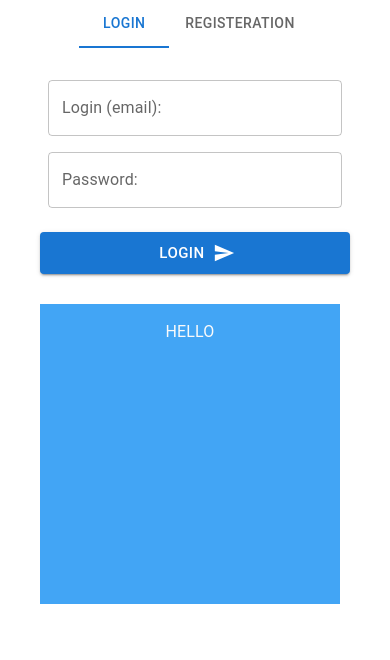
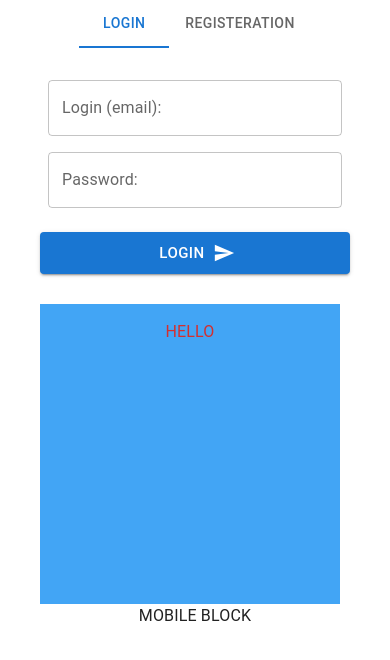
Before and after one commit to dimovich85/strapi-react, a React (Create React App) app: page / in a window 390 px wide. Shown: the top 660 px of the page. Built offline with nearby package versions, Linux system fonts and the light colour scheme.

Commit message:
add state flags for desktop, tablet, mobile

```diff
--- /dev/null
+++ b/src/components/DesktopBlock.jsx
@@ -0,0 +1,3 @@
+import React from "react";
+
+export const DesktopBlock = () => <div>DESKTOP BLOCK</div>;
--- /dev/null
+++ b/src/components/MobileBlock.jsx
@@ -0,0 +1,3 @@
+import React from "react";
+
+export const MobileBlock = () => <div>MOBILE BLOCK</div>;
--- a/src/components/SignIn.js
+++ b/src/components/SignIn.js
@@ -1,4 +1,11 @@
-import { Box, Button, TextField } from "@mui/material";
+import {
+  Box,
+  Button,
+  Drawer,
+  TextField,
+  useMediaQuery,
+  useTheme,
+} from "@mui/material";
 import { useSnackbar } from "notistack";
 import SendIcon from "@mui/icons-material/Send";
 import React, { useState } from "react";
@@ -6,8 +13,15 @@ import { ENV } from "../config";
 import { useAuth } from "../hooks/useAuth";
 import { useStyles } from "./style";
 import { useStyles2 } from "./style2";
+import { MobileBlock } from "./MobileBlock";
+import { DesktopBlock } from "./DesktopBlock";
 
 export const SignIn = (props) => {
+  const { breakpoints } = useTheme();
+  const isMobile = useMediaQuery(breakpoints.down("sm"));
+  const isTablet = useMediaQuery(breakpoints.between("sm", "md"));
+  const isDesktop = useMediaQuery(breakpoints.up("md"));
+
   const { onAuth } = useAuth();
   const { enqueueSnackbar } = useSnackbar();
   const [loginValue, setLoginValue] = useState("");
@@ -45,6 +59,7 @@ export const SignIn = (props) => {
   };
   return (
     <form onSubmit={onSubmit}>
+      {/* <Drawer open={!isMobile}>DRAWER</Drawer> */}
       <Box p={1}>
         <TextField
           fullWidth
@@ -82,6 +97,7 @@ export const SignIn = (props) => {
       <Button className={cx(classes.btn, classes.btnOffset)}>TEST 2</Button>
       <div className={classes2.block} /> */}
       <div className={classes.block}>HELLO</div>
+      {isMobile ? <MobileBlock /> : <DesktopBlock />}
     </form>
   );
 };
--- a/src/components/style.js
+++ b/src/components/style.js
@@ -38,6 +38,9 @@ export const useStyles = makeStyles({ name: "My SignIn Component" })(
           padding: spacing(2),
           backgroundColor: palette.primary.light,
         },
+        [breakpoints.down(1000)]: {
+          color: palette.error.main,
+        },
       },
     };
   }
```
